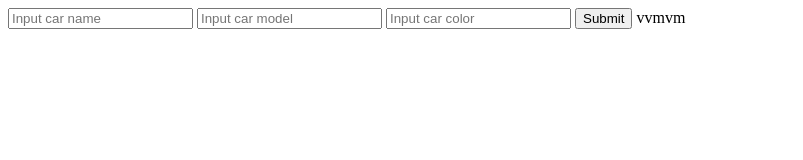
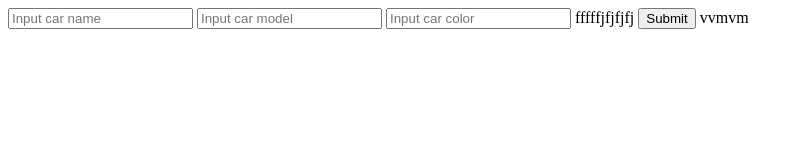
Before and after one commit to cephas-digital/epsilonecommerce, a plain HTML site: page new/oop.html in a window 1280 px wide. Shown: the whole page, without its empty margins (0-803 px from the left). Drawn offline with Linux system fonts and the light colour scheme.

Commit message:
one thing added

```diff
--- a/new/oop.html
+++ b/new/oop.html
@@ -13,7 +13,7 @@
     <input type="text" id="cn" placeholder="Input car name">
     <input type="text" id="cm" placeholder="Input car model">
     <input type="text" id="cc" placeholder="Input car color">
-
+fffffjfjfjfj
     <button type="button" id="btn"> Submit</button>
     vvmvm
     <script src="oop.js"></script>
```
